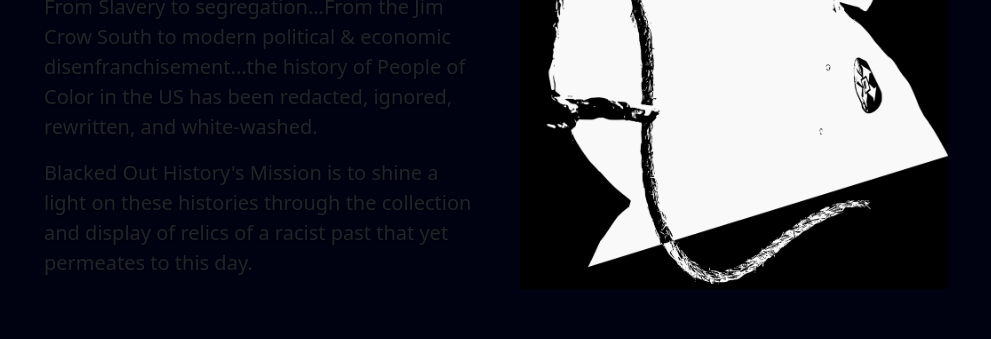
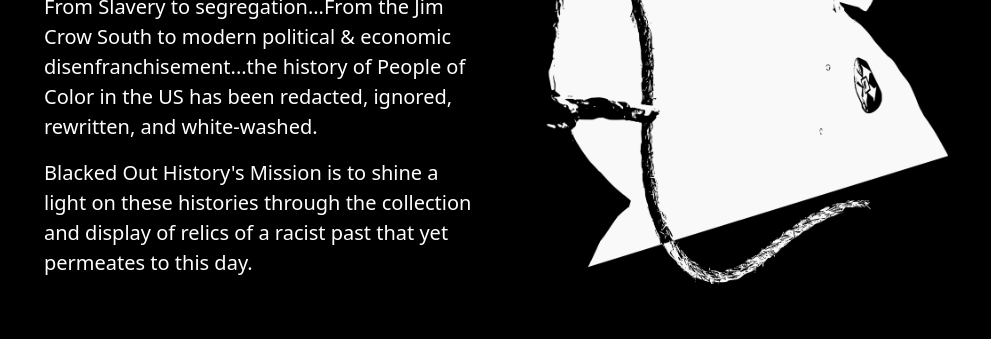
Before and after one commit to magicoh/blackedouthistory, a plain HTML site: page about/index.html in a window 1280 px wide. Shown: the part 365-704 px from the top of the page, without its empty margins (144-1135 px from the left). Drawn offline with nearby package versions, Linux system fonts and the light colour scheme.

Commit message:
Update shared.css

```diff
--- a/assets/css/shared.css
+++ b/assets/css/shared.css
@@ -1,3 +1,10 @@
-body { background: #000111 !important;}
+body {
+    background: #000000 !important;
+    color: white !important;
+    --bs-body-color: #fff !important;
+}
 .nav-logo {position: relative; top:-3px; left:-10px;}
 .nav-item { list-style: none;}
+@media screen and (max-width:991px) {
+
+}
```
